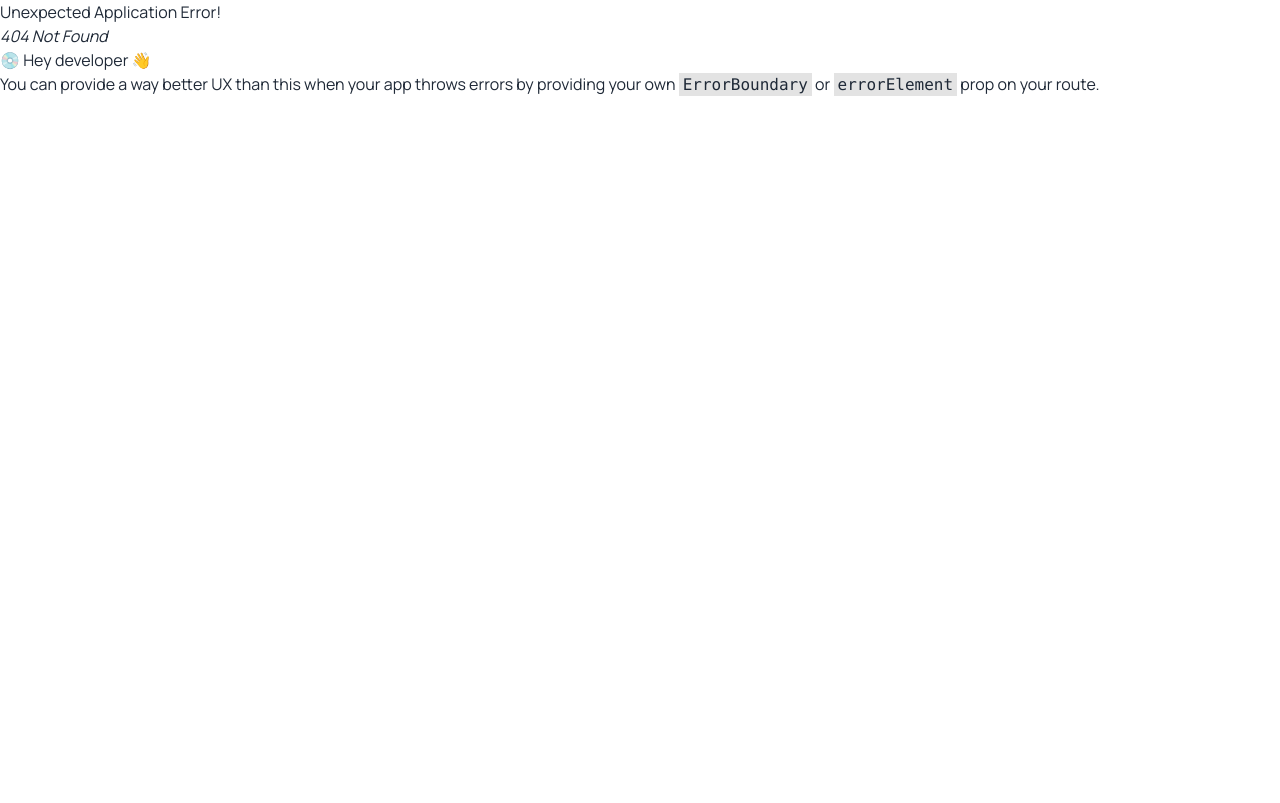
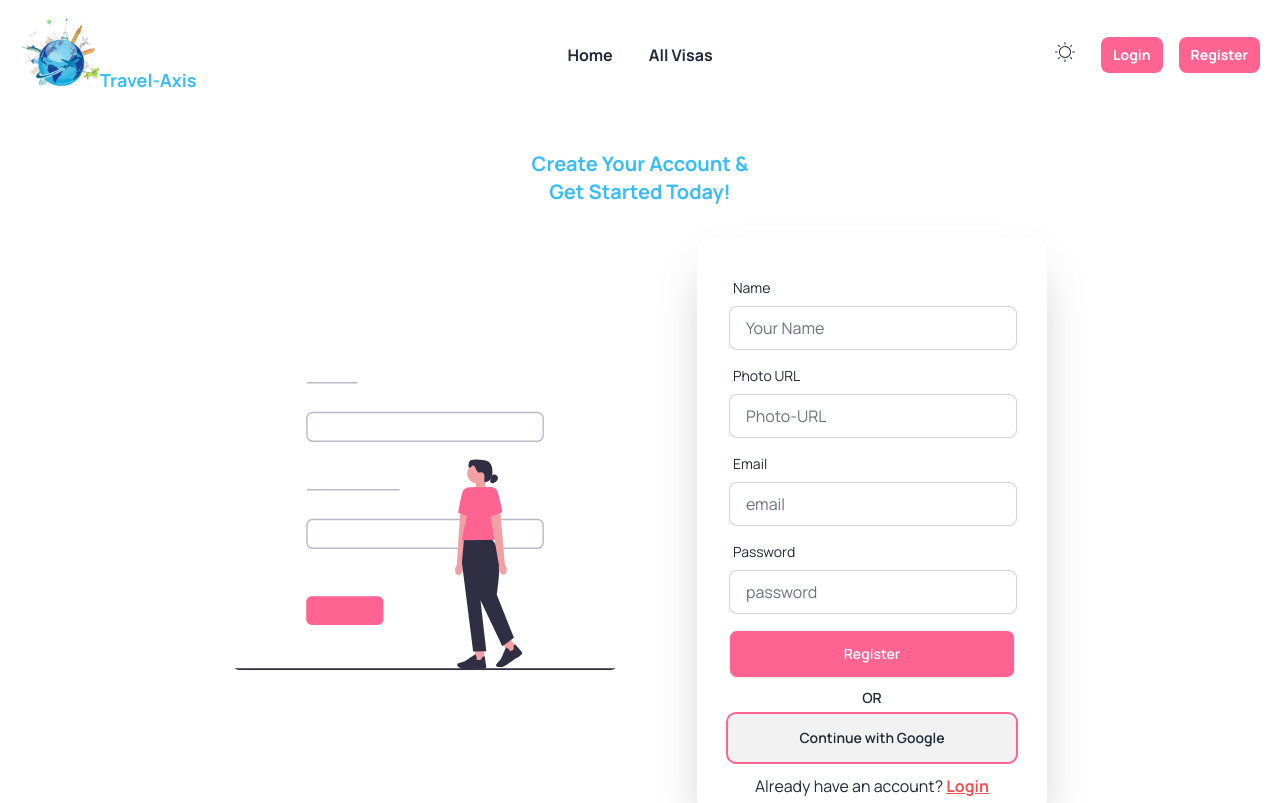
Before and after one commit to Rakib383/travel-axis-client, a React (Vite) app: page /register in a window 1280 px wide. Before the commit this address had no page. Shown: the top 803 px of the page. Built offline with nearby package versions, Linux system fonts and the light colour scheme; no server answers.

Commit message:
configured firebase & added register page

```diff
--- a/package.json
+++ b/package.json
@@ -12,6 +12,7 @@
   "dependencies": {
     "@material-tailwind/react": "^2.1.10",
     "aos": "^2.3.4",
+    "firebase": "^11.0.2",
     "flowbite-react": "^0.10.2",
     "localforage": "^1.10.0",
     "match-sorter": "^8.0.0",
@@ -22,6 +23,7 @@
     "react-router-dom": "^7.0.2",
     "react-simple-typewriter": "^5.0.1",
     "react-slick": "^0.30.2",
+    "react-toastify": "^10.0.6",
     "react-tooltip": "^5.28.0",
     "slick-carousel": "^1.8.1",
     "sort-by": "^1.2.0"
--- a/src/components/Navbar.jsx
+++ b/src/components/Navbar.jsx
@@ -2,14 +2,16 @@ import { Link, NavLink } from "react-router-dom"
 import travelLogo from "../assets/images/logo.png"
 import { IoMenu } from "react-icons/io5"
 import { CiLight } from "react-icons/ci";
-import { useState } from "react";
+import { useContext, useState } from "react";
 import { MdDarkMode } from "react-icons/md";
 import 'react-tooltip/dist/react-tooltip.css'
 import { Tooltip } from 'react-tooltip'
+import { AuthContext } from "../provider/AuthProvider";
 
 export const Navbar = () => {
 
     const [isLight, setIsLight] = useState(true)
+    const { user } = useContext(AuthContext)
 
     const handleDarkMode = () => {
         setIsLight(!isLight)
@@ -31,9 +33,15 @@ export const Navbar = () => {
                         className=" dark:bg-gray-800 bg-gray-100 menu menu-sm dropdown-content  rounded-box z-[1] mt-1 w-52 p-2 shadow">
                         <NavLink to="/" className="px-2.5 py-1.5   hover:text-white rounded-md hover:bg-gray-400">Home</NavLink>
                         <NavLink to="/" className="px-2.5 py-1.5   hover:text-white rounded-md hover:bg-gray-400">All Visas</NavLink>
-                        <NavLink to="/" className="px-2.5 py-1.5   hover:text-white rounded-md hover:bg-gray-400">Add Visa</NavLink>
-                        <NavLink to="/" className="px-2.5 py-1.5   hover:text-white rounded-md hover:bg-gray-400">My added Visas</NavLink>
-                        <NavLink to="/" className="px-2.5 py-1.5   hover:text-white rounded-md hover:bg-gray-400">My Visa Application</NavLink>
+                        {
+                            user && <NavLink to="/" className="px-2.5 py-1.5   hover:text-white rounded-md hover:bg-gray-400">Add Visa</NavLink>
+                        }
+                        {
+                            user && <NavLink to="/" className="px-2.5 py-1.5   hover:text-white rounded-md hover:bg-gray-400">My added Visas</NavLink>
+                        }
+                        {
+                            user && <NavLink to="/" className="px-2.5 py-1.5   hover:text-white rounded-md hover:bg-gray-400">My Visa Application</NavLink>
+                        }
 
                     </ul>
                 </div>
@@ -47,9 +55,15 @@ export const Navbar = () => {
                 <ul className=" hidden lg:flex gap-2 xl:gap-4 font-bold ">
                     <NavLink to="/" className="px-2.5 py-1.5   hover:text-white rounded-md hover:bg-gray-400">Home</NavLink>
                     <NavLink to="/" className="px-2.5 py-1.5   hover:text-white rounded-md hover:bg-gray-400">All Visas</NavLink>
-                    <NavLink to="/" className="px-2.5 py-1.5   hover:text-white rounded-md hover:bg-gray-400">Add Visa</NavLink>
-                    <NavLink to="/" className="px-2.5 py-1.5   hover:text-white rounded-md hover:bg-gray-400">My added Visas</NavLink>
-                    <NavLink to="/" className="px-2.5 py-1.5   hover:text-white rounded-md hover:bg-gray-400">My Visa Application</NavLink>
+                    {
+                        user && <NavLink to="/" className="px-2.5 py-1.5   hover:text-white rounded-md hover:bg-gray-400">Add Visa</NavLink>
+                    }
+                    {
+                        user && <NavLink to="/" className="px-2.5 py-1.5   hover:text-white rounded-md hover:bg-gray-400">My added Visas</NavLink>
+                    }
+                    {
+                        user && <NavLink to="/" className="px-2.5 py-1.5   hover:text-white rounded-md hover:bg-gray-400">My Visa Application</NavLink>
+                    }
 
                 </ul>
                 <div className="lg:hidden flex items-end">
@@ -63,14 +77,14 @@ export const Navbar = () => {
 
                 {
                     isLight ? <div><a className="tooltip"><CiLight onClick={handleDarkMode} className="text-lg sm:text-2xl shrink-0 mx-1 mr-2 sm:mr-6 hover:cursor-pointer" /></a>
-                        <Tooltip className="z-50" anchorSelect=".tooltip" place="top" offset={20}>
+                        <Tooltip className="z-50" anchorSelect=".tooltip" place="bottom" offset={20}>
                             Light
                         </Tooltip>
                     </div> : <div>
                         <a className="tooltip2">
                             <MdDarkMode onClick={handleDarkMode} className="text-lg hover:cursor-pointer sm:text-2xl shrink-0 mx-1 mr-2 sm:mr-6 " />
                         </a>
-                        <Tooltip className="z-50" anchorSelect=".tooltip2" place="top" offset={20}>
+                        <Tooltip className="z-50" anchorSelect=".tooltip2" place="bottom" offset={20}>
                             Dark
                         </Tooltip>
                     </div>
@@ -79,20 +93,29 @@ export const Navbar = () => {
                 }
 
 
-                <div className="flex gap-2 sm:gap-4 items-center">
-                    <Link className="px-3 py-2 bg-[#ff6392] text-white font-bold rounded-lg hover:text-[#ff6392] hover:outline outline-[#ff6392] hover:bg-white text-sm
+                {
+                    user ? <div className="flex gap-2 sm:gap-4 items-center">
+                        <div>
+                            <a className="displayName">
+                                <img className="w-8 sm:w-10 rounded-full h-8 sm:h-10 cursor-pointer" src={user?.photoURL} alt="" />
+                            </a>
+                            <Tooltip className="z-50" anchorSelect=".displayName" place="bottom" offset={20}>
+                                {user?.displayName}
+                            </Tooltip>
+                        </div>
+                        <Link className="px-3 py-2 bg-[#ff6392] text-white font-bold rounded-lg hover:text-[#ff6392] hover:outline outline-[#ff6392] hover:bg-white text-sm" to="/logout">Logout</Link>
+                    </div> : <div className="flex gap-2 sm:gap-4 items-center">
+                        <Link to="/login" className="px-3 py-2 bg-[#ff6392] text-white font-bold rounded-lg hover:text-[#ff6392] hover:outline outline-[#ff6392] hover:bg-white text-sm
                   ">
                             Login
                         </Link>
-                    <Link className="px-3 py-2 bg-[#ff6392] text-white font-bold rounded-lg hover:text-[#ff6392] hover:outline outline-[#ff6392] text-sm hover:bg-white
+                        <Link to="/register" className="px-3 py-2 bg-[#ff6392] text-white font-bold rounded-lg hover:text-[#ff6392] hover:outline outline-[#ff6392] text-sm hover:bg-white
                   ">
                             Register
                         </Link>
                     </div>
-                <div className="hidden">
-                    <img src="" alt="" />
-                    <Link to="/">Logout</Link>
-                </div>
+                }
+
 
             </div>
 
--- /dev/null
+++ b/src/firebase/firebase.config.js
@@ -0,0 +1,20 @@
+
+// Import the functions you need from the SDKs you need
+import { initializeApp } from "firebase/app";
+// TODO: Add SDKs for Firebase products that you want to use
+// https://firebase.google.com/docs/web/setup#available-libraries
+
+// Your web app's Firebase configuration
+const firebaseConfig = {
+  apiKey: import.meta.env.VITE_apiKey,
+  authDomain:import.meta.env.VITE_authDomain,
+  projectId: import.meta.env.VITE_projectId,
+  storageBucket: import.meta.env.VITE_storageBucket,
+  messagingSenderId: import.meta.env.VITE_messagingSenderId,
+  appId: import.meta.env.VITE_appId,
+};
+
+// Initialize Firebase
+const app = initializeApp(firebaseConfig);
+
+export default app
--- a/src/main.jsx
+++ b/src/main.jsx
@@ -3,11 +3,14 @@ import { createRoot } from 'react-dom/client'
 import './index.css'
 import { RouterProvider } from 'react-router-dom'
 import router from './routes/router';
+import { AuthProvider } from './provider/AuthProvider';
 
 
 
 createRoot(document.getElementById('root')).render(
   <StrictMode>
+    <AuthProvider>
       <RouterProvider router={router} />
+    </AuthProvider>
   </StrictMode>
 )
--- /dev/null
+++ b/src/pages/LoginPage.jsx
@@ -0,0 +1,6 @@
+
+export const LoginPage = () => {
+    return (
+        <div></div>
+    )
+}
--- /dev/null
+++ b/src/pages/Register.jsx
@@ -0,0 +1,135 @@
+import { useContext, useState } from "react"
+import { Link, useNavigate } from "react-router-dom"
+import register from "../assets/images/register.svg"
+import { AuthContext } from "../provider/AuthProvider"
+import { toast, ToastContainer } from "react-toastify"
+import 'react-toastify/dist/ReactToastify.css';
+
+export const Register = () => {
+    const [error, setError] = useState(null)
+    const navigate = useNavigate()
+    const { createUser, updateUserProfile, setUser, signInWithGoogle } = useContext(AuthContext)
+    const passwordRegex = /^(?=.*[a-z])(?=.*[A-Z]).{6,}$/;
+    const notify = () => {
+        toast.error('Please enter valid credentials ! ', {
+            position: "top-center",
+            autoClose: 5000,
+            hideProgressBar: false,
+            closeOnClick: true,
+            pauseOnHover: true,
+            draggable: true,
+            progress: undefined,
+            theme: "light",
+        });
+    }
+    const handleSubmit = (e) => {
+        e.preventDefault();
+        const name = e.target.name.value
+        const photo = e.target.photo.value
+        const email = e.target.email.value
+        const password = e.target.password.value
+        if (!passwordRegex.test(password)) {
+
+            return setError("Password must have at least one uppercase letter, one lowercase letter, and be at least 6 characters long.")
+        }
+
+        createUser(email, password)
+            .then((result) => {
+                updateUserProfile({ displayName: name, photoURL: photo })
+                    .then(() => {
+                        setUser(result.user)
+                        console.log(result.user)
+                        navigate("/")
+                    })
+                    .catch(error => {
+                        console.log(error)
+                    })
+
+            })
+            .catch(error => {
+                notify()
+                console.log(error)
+            })
+    }
+    const handleSignInWithGoogle = () => {
+        signInWithGoogle()
+            .then((result) => {
+
+                const user = result.user;
+                setUser(user);
+                navigate("/")
+
+            })
+            .catch((error) => {
+                console.log(error)
+            })
+    }
+    return (
+        <div className="flex flex-col justify-center items-center mt-8 md:mt-12">
+
+            <h2 className="text-xl font-bold text-sky-400 mb-8 w-64 text-center font-Charm">Create Your Account & Get Started Today!</h2>
+            <div className="md:flex items-center gap-16 lg:gap-20  ">
+
+                {/* register image */}
+                <div>
+                    <img src={register} className="w-80 lg:w-96 hidden md:block bg- rounded-md" alt="" />
+                </div>
+
+
+                {/* register form */}
+                <div className="card bg-base-100  max-w-[330px] md:max-w-[350px] shrink-0 shadow-2xl">
+
+                    <form onSubmit={handleSubmit} className="card-body pb-1">
+
+                        <div className="form-control">
+                            <label className="label">
+                                <span className="label-text">Name</span>
+                            </label>
+                            <input name="name" type="text" placeholder="Your Name" className="input h-11 w-64 md:w-72 input-bordered" required />
+                        </div>
+                        <div className="form-control">
+                            <label className="label">
+                                <span className="label-text">Photo URL</span>
+                            </label>
+                            <input name="photo" type="text" placeholder="Photo-URL" className="input h-11 w-64 md:w-72 input-bordered" required />
+                        </div>
+                        <div className="form-control">
+                            <label className="label">
+                                <span className="label-text">Email</span>
+                            </label>
+                            <input name="email" type="email" placeholder="email" className="input h-11 w-64 md:w-72 input-bordered" required />
+                        </div>
+                        <div className="form-control">
+                            <label className="label">
+                                <span className="label-text">Password</span>
+                            </label>
+                            <input onKeyDown={() => setError(null)} name="password" type="password" placeholder="password" className="input h-11 w-64 md:w-72 input-bordered" required />
+                            {error && <p className="text-red-500 text-sm">{error}</p>}
+
+                        </div>
+                        <div className="form-control mt-2">
+                            <button className="btn bg-Pink text-white hover:text-black hover:outline outline-4 outline-Pink">Register</button>
+                        </div>
+                        <p className="text-center font-semibold my-0.5 text-sm dark:text-black">OR</p>
+                    </form>
+                    <div className="w-64 md:w-72 mx-auto mb-3">
+                        <button onClick={handleSignInWithGoogle} className="btn w-full  outline outline-2 outline-Pink ">Continue with Google</button>
+                    </div>
+                    <p className="text-center mb-4 dark:text-black">Already have an account? <Link to="/login" className="text-red-500 font-bold underline">Login</Link></p>
+                </div>
+            </div>
+            <ToastContainer
+                position="top-center"
+                autoClose={5000}
+                hideProgressBar={false}
+                newestOnTop={false}
+                closeOnClick
+                rtl={false}
+                pauseOnFocusLoss
+                draggable
+                pauseOnHover
+                theme="light"
+            />
+        </div>
+    )
+}
--- /dev/null
+++ b/src/provider/AuthProvider.jsx
@@ -0,0 +1,47 @@
+
+import { createUserWithEmailAndPassword, getAuth, GoogleAuthProvider, onAuthStateChanged, signInWithPopup, updateProfile } from "firebase/auth";
+import app from "../firebase/firebase.config";
+import { createContext, useEffect, useState } from "react";
+
+const auth = getAuth(app)
+const provider = new GoogleAuthProvider();
+export const AuthContext = createContext()
+
+export const AuthProvider = ({children}) => {
+    const [user,setUser] = useState(null)
+
+    const createUser = (email,password) => {
+      return  createUserWithEmailAndPassword(auth,email,password)
+    }
+    const updateUserProfile = (updateData) => {
+        return updateProfile(auth.currentUser,updateData)
+
+    }
+    const signInWithGoogle = () => {
+        return signInWithPopup(auth, provider)
+    }
+
+    const authInfo = {
+        createUser,
+        setUser,
+        user,
+        updateUserProfile,
+        signInWithGoogle
+    }
+
+    useEffect(() => {
+        const unSubscribe = onAuthStateChanged(auth,(currentUser) => {
+            setUser(currentUser)
+        })
+
+        return () => {
+            unSubscribe()
+        }
+    },[])
+
+    return (
+        <AuthContext.Provider value={authInfo}>
+            {children}
+        </AuthContext.Provider>
+    )
+}
```
Also changed, not shown: src/routes/router.jsx (+11 -1 lines), src/assets/images/register.svg (added), 1 other file (tests, documents, lock files or other folders). Lines whose indentation alone changed are shown as unchanged.
